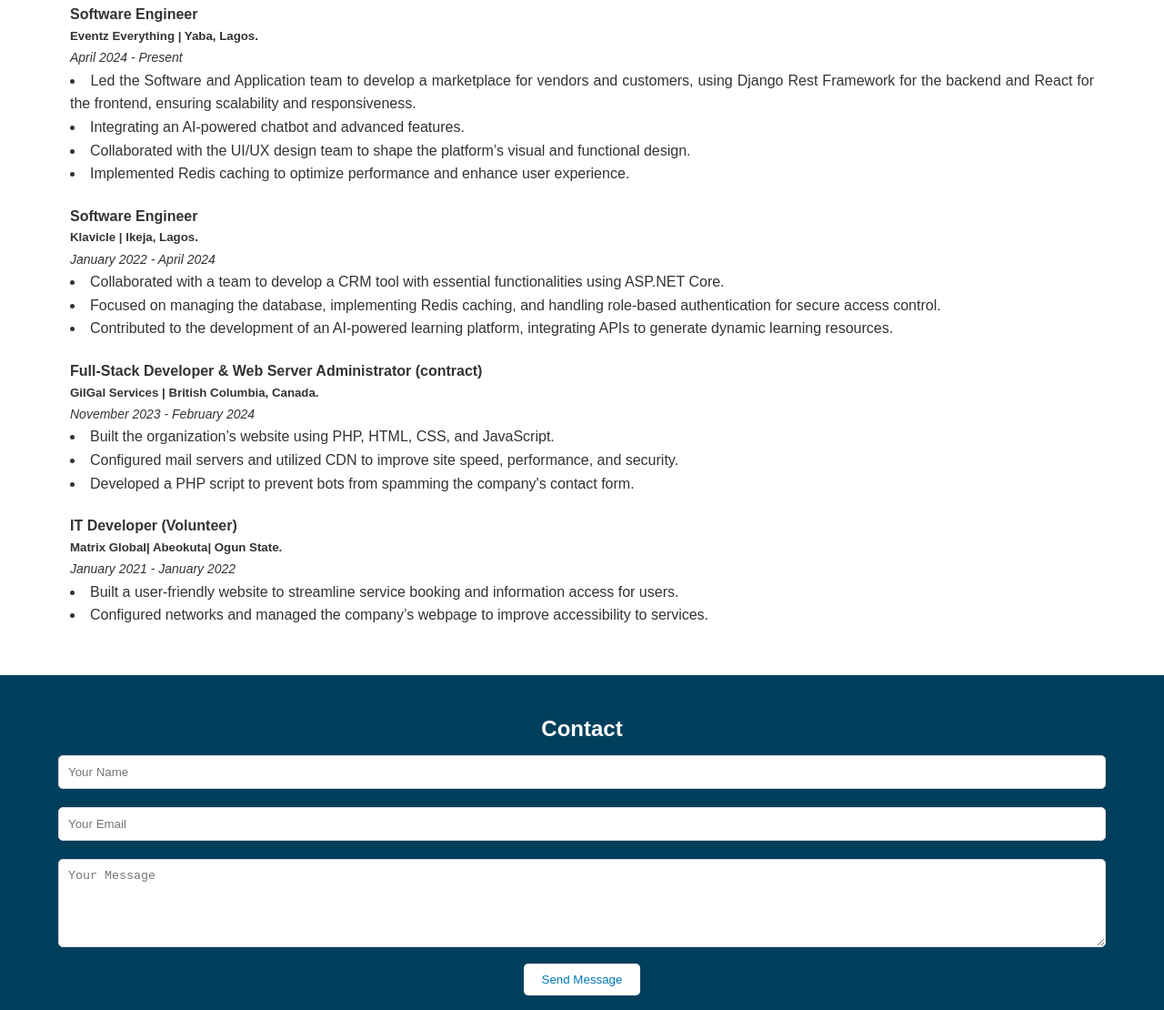
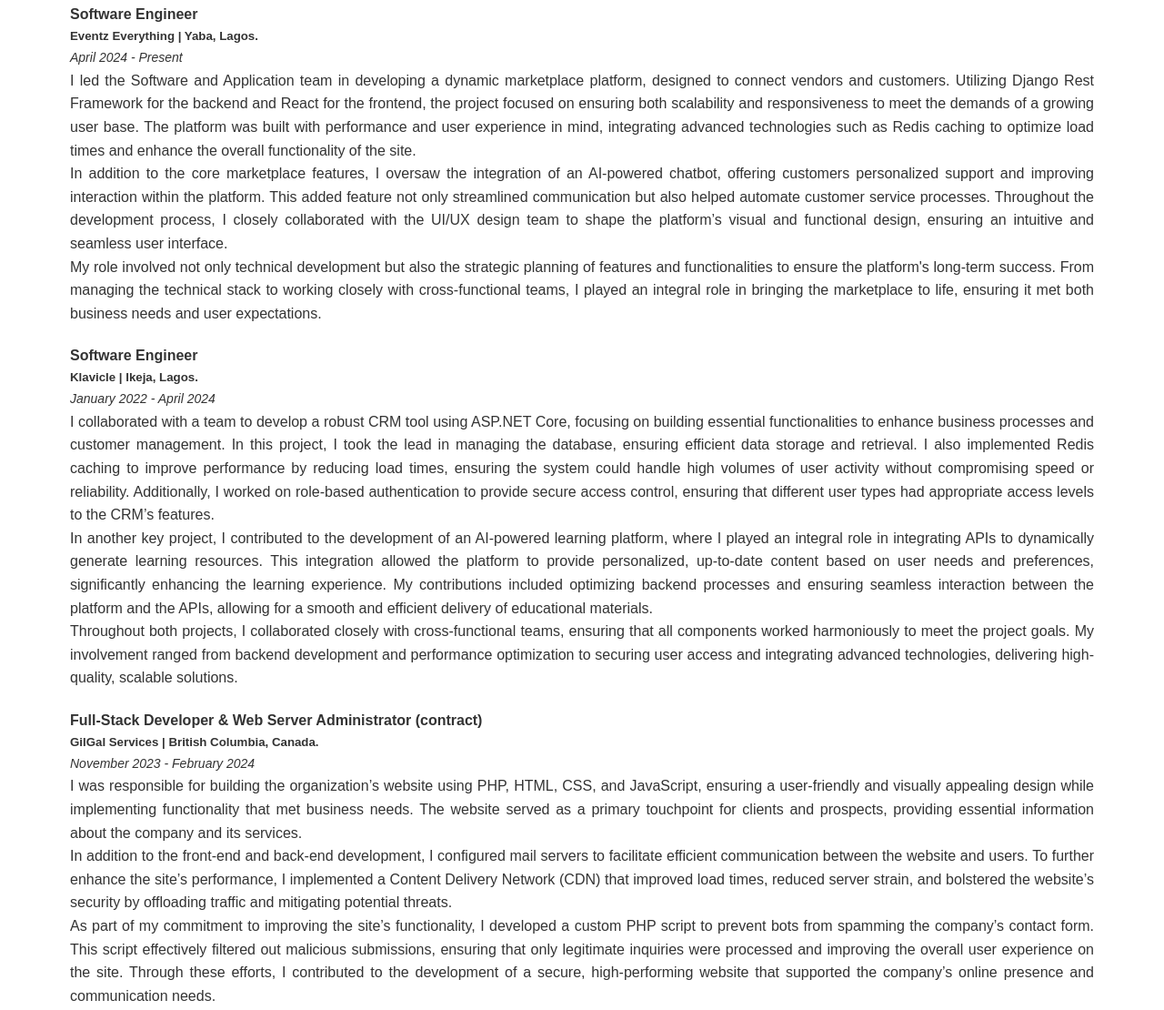
Before and after one commit to realcletusola/realcletusola.github.io, a plain HTML site: page index.html in a window 1280 px wide. Shown: the part 1288-2398 px from the top of the page at 91% size. Drawn offline with Linux system fonts and the light colour scheme.

Commit message:
updated file

```diff
--- a/index.html
+++ b/index.html
@@ -209,33 +209,35 @@
                 <h4>Software Engineer</h4>
                 <h5>Eventz Everything | Yaba, Lagos.</h5>
                 <p><i>April 2024 - Present</i></p>
-                <li> Led the Software and Application team to develop a marketplace for vendors and customers, using Django Rest Framework for the backend and React for the frontend, ensuring scalability and responsiveness.</li>
-                <li>Integrating an AI-powered chatbot and advanced features.</li>
-                <li>Collaborated with the UI/UX design team to shape the platform’s visual and functional design.</li>
-                <li>Implemented Redis caching to optimize performance and enhance user experience.</li>
+                <p>I led the Software and Application team in developing a dynamic marketplace platform, designed to connect vendors and customers. Utilizing Django Rest Framework for the backend and React for the frontend, the project focused on ensuring both scalability and responsiveness to meet the demands of a growing user base. The platform was built with performance and user experience in mind, integrating advanced technologies such as Redis caching to optimize load times and enhance the overall functionality of the site.</p>
+                <p>In addition to the core marketplace features, I oversaw the integration of an AI-powered chatbot, offering customers personalized support and improving interaction within the platform. This added feature not only streamlined communication but also helped automate customer service processes. Throughout the development process, I closely collaborated with the UI/UX design team to shape the platform’s visual and functional design, ensuring an intuitive and seamless user interface.</p>
+                <p>My role involved not only technical development but also the strategic planning of features and functionalities to ensure the platform's long-term success. From managing the technical stack to working closely with cross-functional teams, I played an integral role in bringing the marketplace to life, ensuring it met both business needs and user expectations.</p>
+
+
             </div>
             <div class="experience-single">
                 <h4>Software Engineer</h4>
                 <h5>Klavicle | Ikeja, Lagos.</h5>
                 <p><i>January 2022 - April 2024 </i></p>
-                <li>Collaborated with a team to develop a CRM tool with essential functionalities using ASP.NET Core.</li>
-                <li>Focused on managing the database, implementing Redis caching, and handling role-based authentication for secure access control.</li>
-                <li>Contributed to the development of an AI-powered learning platform, integrating APIs to generate dynamic learning resources.</li>
+                <p>I collaborated with a team to develop a robust CRM tool using ASP.NET Core, focusing on building essential functionalities to enhance business processes and customer management. In this project, I took the lead in managing the database, ensuring efficient data storage and retrieval. I also implemented Redis caching to improve performance by reducing load times, ensuring the system could handle high volumes of user activity without compromising speed or reliability. Additionally, I worked on role-based authentication to provide secure access control, ensuring that different user types had appropriate access levels to the CRM’s features.</p>
+                <p>In another key project, I contributed to the development of an AI-powered learning platform, where I played an integral role in integrating APIs to dynamically generate learning resources. This integration allowed the platform to provide personalized, up-to-date content based on user needs and preferences, significantly enhancing the learning experience. My contributions included optimizing backend processes and ensuring seamless interaction between the platform and the APIs, allowing for a smooth and efficient delivery of educational materials.</p>
+                <p>Throughout both projects, I collaborated closely with cross-functional teams, ensuring that all components worked harmoniously to meet the project goals. My involvement ranged from backend development and performance optimization to securing user access and integrating advanced technologies, delivering high-quality, scalable solutions.</p>
             </div>
             <div class="experience-single">
                 <h4>Full-Stack Developer & Web Server Administrator (contract)</h4>
                 <h5>GilGal Services | British Columbia, Canada.</h5>
                 <p><i>November 2023 - February 2024 </i></p>
-                <li>Built the organization’s website using PHP, HTML, CSS, and JavaScript.</li>
-                <li>Configured mail servers and utilized CDN to improve site speed, performance, and security.</li>
-                <li>Developed a PHP script to prevent bots from spamming the company's contact form.</li>
+                <p>I was responsible for building the organization’s website using PHP, HTML, CSS, and JavaScript, ensuring a user-friendly and visually appealing design while implementing functionality that met business needs. The website served as a primary touchpoint for clients and prospects, providing essential information about the company and its services.</p>
+                <p>In addition to the front-end and back-end development, I configured mail servers to facilitate efficient communication between the website and users. To further enhance the site’s performance, I implemented a Content Delivery Network (CDN) that improved load times, reduced server strain, and bolstered the website’s security by offloading traffic and mitigating potential threats.</p>
+                <p>As part of my commitment to improving the site’s functionality, I developed a custom PHP script to prevent bots from spamming the company’s contact form. This script effectively filtered out malicious submissions, ensuring that only legitimate inquiries were processed and improving the overall user experience on the site. Through these efforts, I contributed to the development of a secure, high-performing website that supported the company’s online presence and communication needs.</p>
+
             </div>
             <div class="experience-single">
                 <h4>IT Developer (Volunteer)</h4>
                 <h5>Matrix Global| Abeokuta| Ogun State.</h5>
                 <p><i>January 2021 - January 2022 </i></p>
-                <li>Built a user-friendly website to streamline service booking and information access for users.</li>
-                <li>Configured networks and managed the company’s webpage to improve accessibility to services.</li>
+                <p>I built a user-friendly website aimed at streamlining service booking and providing easy access to information for users. The website was designed with a focus on simplicity and intuitive navigation, allowing users to easily browse services and book appointments online. My goal was to enhance the user experience by ensuring that key features, such as booking forms and service details, were easily accessible and responsive across all devices.</p>
+                <p>In addition to the development of the website, I took responsibility for configuring networks and managing the company’s web infrastructure. This included optimizing the website's performance to improve accessibility, ensuring quick load times, and maintaining smooth connectivity for users accessing the site. By implementing best practices in web hosting and network management, I contributed to ensuring that the company’s webpage remained stable, reliable, and accessible, allowing users to interact with the services seamlessly.</p>
             </div>
         </div>
     </section>
```
